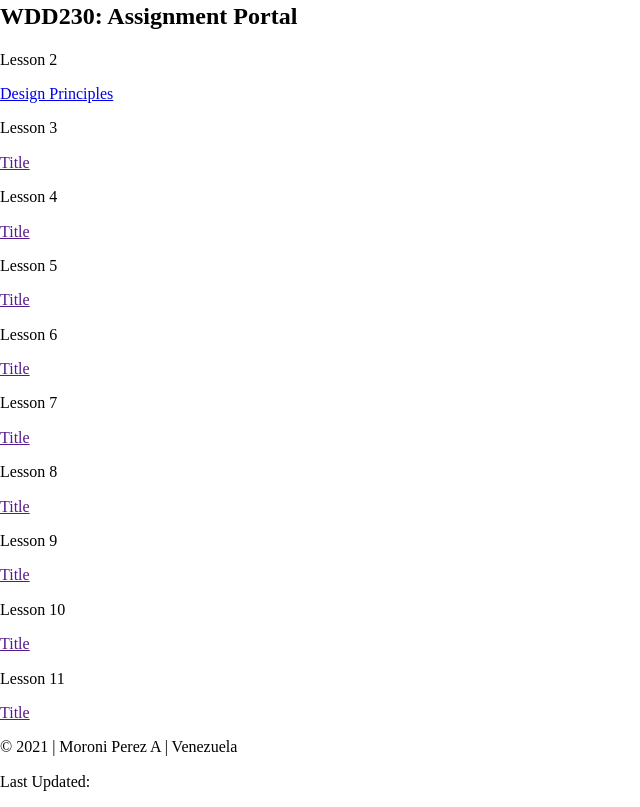
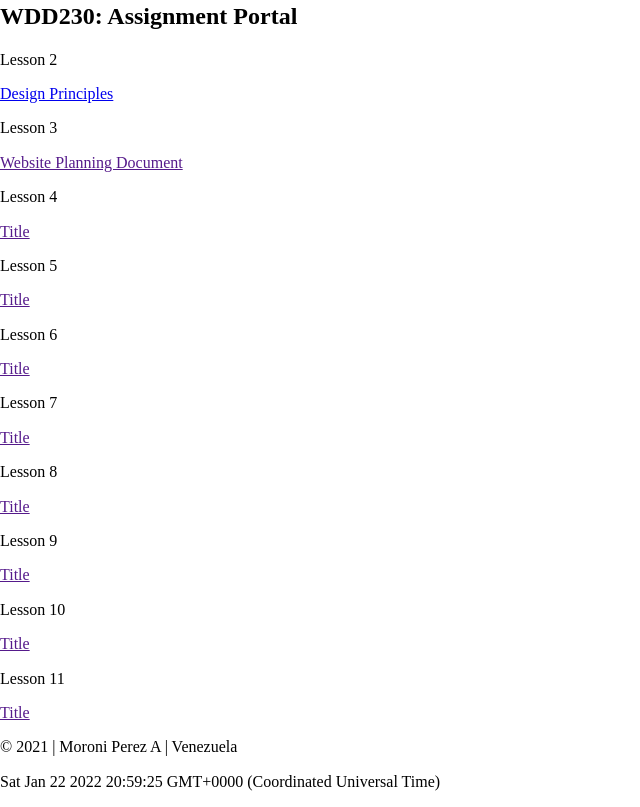
Before and after one commit to MoroniPerez/MoroniPerez.github.io, a plain HTML site: page index.html in a window 1280 px wide. Shown: the part 317-1124 px from the top of the page, without its empty margins (0-640 px from the left). Drawn offline with nearby package versions, Linux system fonts and the light colour scheme.

Commit message:
update index.html

```diff
--- a/index.html
+++ b/index.html
@@ -32,7 +32,7 @@
             </div>
             <div>
                 <p>Lesson 3</p>
-                <a href=""> Title </a>
+                <a href=""> Website Planning Document </a>
             </div>
             <div>
                 <p>Lesson 4</p>
@@ -75,9 +75,15 @@
     <footer>
         <div>
             <p>&copy 2021 | Moroni Perez A | Venezuela</p>
-            <p>Last Updated: </p>
+            <div id="placeholder">
+
+            </div>
         </div>
     </footer>
-    <script src="js/script.js"></script>
+    <script>
+
+        document.getElementById("placeholder").innerHTML = new Date(document.lastModified);
+
+    </script>
 </body>
 </html>
```
